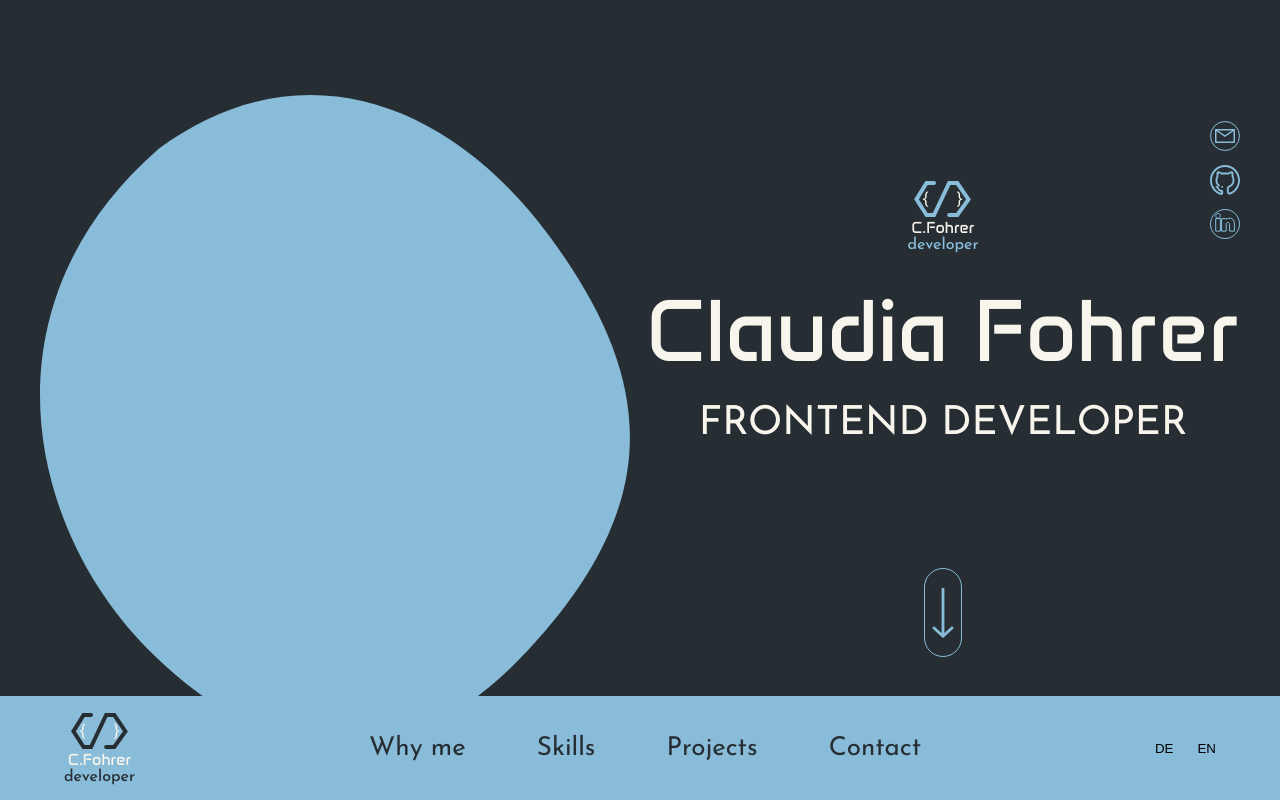
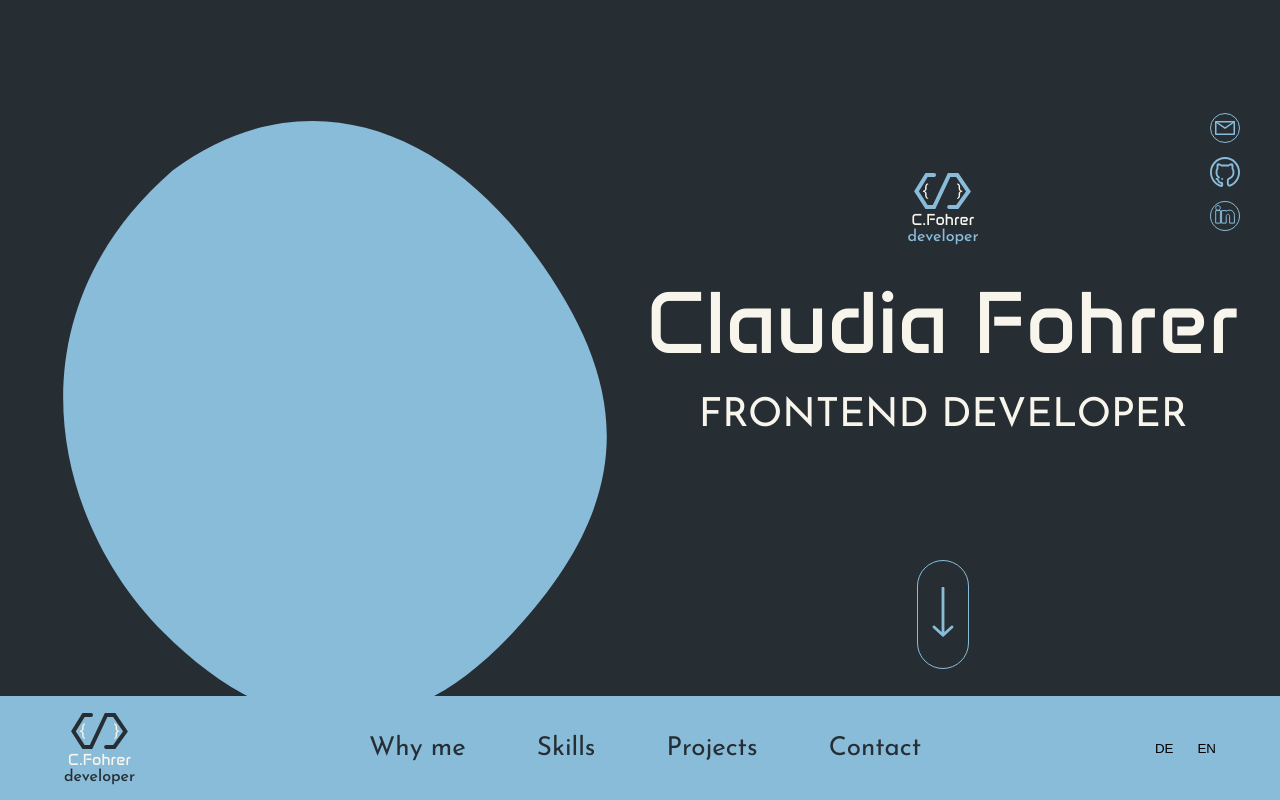
Before and after one commit to Saki63/portfolio, an Angular app: page / in a window 1280 px wide. Shown: the top 800 px of the page. Built offline with nearby package versions, Linux system fonts and the light colour scheme.

Commit message:
feat: change background, arrow and burger menu svg into component icon

```diff
--- a/src/app/landingpage/landingpage.component.html
+++ b/src/app/landingpage/landingpage.component.html
@@ -1,34 +1,25 @@
 <header class="header_resp">
     <app-logo></app-logo>
-    <button class="burger" aria-label="Menu">
-    <svg width="32" height="32" viewBox="0 0 32 32">
-        <line x1="1" y1="4"  x2="31" y2="4"  class="line top" />
-        <line x1="1" y1="16" x2="31" y2="16" class="line middle" />
-        <line x1="1" y1="28" x2="31" y2="28" class="line bottom" />
-    </svg>
+    <button class="burger" aria-label="Menu" style="padding: 8px">
+        <app-img-burger-menu [size]="32"/>
     </button>
 </header>
 <section>
     <div class="content">
         <div class="photo_content">
-            <svg class="background background_default" viewBox="0 0 589 650" fill="none" xmlns="http://www.w3.org/2000/svg">
-                <path d="M509.191 141.804C613.533 283.605 624.54 406.28 487.785 553.644C343.887 708.706 206.863 652.254 108.814 554.204C-13.1966 432.194 -61.3604 210.166 118.52 53.6275C254.232 -46.7192 404.849 0.00381212 509.191 141.804Z" fill="#89BCD9"/>
-            </svg>
-            <svg class="background background_hover" viewBox="0 0 580 641" fill="none" xmlns="http://www.w3.org/2000/svg">
-                <path d="M570.636 260.584C598.98 434.34 552.93 548.575 364.08 617.521C165.364 690.07 69.0658 577.425 26.4058 445.487C-26.6794 281.308 31.5195 61.6969 262.944 4.21507C429.46 -23.3437 542.292 86.8274 570.636 260.584Z" fill="#6CA6C7"/>
-            </svg>
+            <app-img-ellips1 [size]="600" [color]="colorPalette.primaryColor"/>
         </div>
         <div class="introduction_content">
             <div class="logo_social_media_wrapper">
                 <ul class="social_media_links">
                     <li>
-                        <app-icon-email [size]="30" [color]="'#89BCD9'"></app-icon-email>
+                        <app-icon-email [size]="30" [color]="colorPalette.primaryColor"/>
                     </li>
                     <li>
-                        <app-icon-github [size]="30" [color]="'#89BCD9'"></app-icon-github>
+                        <app-icon-github [size]="30" [color]="colorPalette.primaryColor"/>
                     </li>
                     <li>
-                        <app-icon-linkedin [size]="30" [color]="'#89BCD9'"></app-icon-linkedin>
+                        <app-icon-linkedin [size]="30" [color]="colorPalette.primaryColor"/>
                     </li>
                 </ul>
                 <app-logo></app-logo>
@@ -39,17 +30,9 @@
                 <span>FRONTEND DEVELOPER</span>
             </div>
 
-            <div class="arrow_wrapper">
-                <svg class="arrow_default" width="38" height="89" viewBox="0 0 38 89" fill="none" xmlns="http://www.w3.org/2000/svg">
-                    <path d="M20.4142 65.0634L27.3265 58.7604C27.7082 58.4123 28.2923 58.4123 28.6741 58.7604L29.1897 59.2306C29.6246 59.6272 29.6246 60.3118 29.1897 60.7084L19.6738 69.3856C19.292 69.7337 18.708 69.7337 18.3262 69.3856L8.81034 60.7084C8.3754 60.3118 8.3754 59.6272 8.81034 59.2306L9.32595 58.7604C9.7077 58.4123 10.2918 58.4123 10.6735 58.7604L17.5858 65.0634L17.5858 21C17.5858 20.4477 18.0335 20 18.5858 20H19.4142C19.9665 20 20.4142 20.4477 20.4142 21L20.4142 65.0634Z" fill="#89BCD9"/>
-                    <rect x="0.5" y="0.5" width="37" height="88" rx="18.5" stroke="#89BCD9"/>
-                </svg>
-                <svg class="arraow_hover" width="38" height="89" viewBox="0 0 38 89" fill="none" xmlns="http://www.w3.org/2000/svg">
-                    <path d="M20.4142 65.0634L27.3265 58.7604C27.7082 58.4123 28.2923 58.4123 28.6741 58.7604L29.1897 59.2306C29.6246 59.6272 29.6246 60.3118 29.1897 60.7084L19.6738 69.3856C19.292 69.7337 18.708 69.7337 18.3262 69.3856L8.81034 60.7084C8.3754 60.3118 8.3754 59.6272 8.81034 59.2306L9.32595 58.7604C9.7077 58.4123 10.2918 58.4123 10.6735 58.7604L17.5858 65.0634L17.5858 21C17.5858 20.4477 18.0335 20 18.5858 20H19.4142C19.9665 20 20.4142 20.4477 20.4142 21L20.4142 65.0634Z" fill="#89BCD9"/>
-                    <rect x="0.5" y="0.5" width="37" height="88" rx="18.5" fill="#F8F5EC" fill-opacity="0.12" stroke="#89BCD9"/>
-                </svg>
-            </div>
-
+            <button class="secondary button_transposed">
+                <app-img-arrow [height]="50" [width]="22" [color]="colorPalette.primaryColor"/>
+            </button>
         </div>
     </div>
 </section>
--- a/src/app/landingpage/landingpage.component.ts
+++ b/src/app/landingpage/landingpage.component.ts
@@ -2,13 +2,15 @@ import { Component } from '@angular/core';
 import { NavigationBarComponent } from './navigation-bar/navigation-bar.component';
 import { LogoComponent } from '../shared/logo/logo.component';
 import { SvgImageModule } from '../shared/svg-images/svg-images';
+import { colorPalette } from '../shared/color-palette';
 
 @Component({
   selector: 'app-landingpage',
   standalone: true,
   imports: [NavigationBarComponent, LogoComponent, SvgImageModule],
   templateUrl: './landingpage.component.html',
-  styleUrls: ['../../styles.scss', './landingpage.component.scss']
+  styleUrls: ['../../styles.scss', './landingpage.component.scss', '../shared/scss/button.scss']
 })
 export class LandingpageComponent {
+  colorPalette = colorPalette;
 }
--- a/src/app/shared/scss/button.scss
+++ b/src/app/shared/scss/button.scss
@@ -7,6 +7,14 @@ button{
     font-family: 'Josefin_Sans_Regular';
     font-size: 18px;
     cursor: pointer;
+}
+
+button * {
+    cursor: pointer;
+}
+
+.button_transposed{
+    padding: 26px 14px !important;
 }
 
 .primary {
--- /dev/null
+++ b/src/app/shared/svg-images/backgrounds/backgrounds.component.scss
@@ -0,0 +1,3 @@
+div {
+    display: contents;
+}
--- /dev/null
+++ b/src/app/shared/svg-images/backgrounds/svgs/ellips1-img.component.html
@@ -0,0 +1,18 @@
+<div (mouseover)="hover=true" (mouseleave)="hover=false">
+    @if (hover){
+        <svg viewBox="0 0 580 641" fill="none" xmlns="http://www.w3.org/2000/svg">
+            <path
+                d="M570.636 260.584C598.98 434.34 552.93 548.575 364.08 617.521C165.364 690.07 69.0658 577.425 26.4058 445.487C-26.6794 281.308 31.5195 61.6969 262.944 4.21507C429.46 -23.3437 542.292 86.8274 570.636 260.584Z"
+                fill="#6CA6C7"
+            />
+        </svg>
+    }
+    @else {
+        <svg viewBox="0 0 589 650" fill="none" xmlns="http://www.w3.org/2000/svg">
+            <path
+                d="M509.191 141.804C613.533 283.605 624.54 406.28 487.785 553.644C343.887 708.706 206.863 652.254 108.814 554.204C-13.1966 432.194 -61.3604 210.166 118.52 53.6275C254.232 -46.7192 404.849 0.00381212 509.191 141.804Z"
+                fill="currentColor"
+            />
+        </svg>
+    }
+</div>
--- a/src/app/shared/svg-images/base-image.component.ts
+++ b/src/app/shared/svg-images/base-image.component.ts
@@ -3,16 +3,18 @@ import { Input, Directive, HostBinding } from '@angular/core';
 @Directive()
 export abstract class BaseImageComponent {
   @Input() size = 50;
+  @Input() width: number | undefined = undefined;
+  @Input() height: number | undefined = undefined;
   @Input() color = 'currentColor';
 
   hover = false;
 
   @HostBinding('style.display') display = 'inline-flex';
-  @HostBinding('style.width.px') get width() {
-    return this.size;
+  @HostBinding('style.width.px') get iconWidth() {
+    return this.width === undefined ? this.size : this.width;
   }
-  @HostBinding('style.height.px') get height() {
-    return this.size;
+  @HostBinding('style.height.px') get iconHeight() {
+    return this.height === undefined ? this.size : this.height;
   }
   @HostBinding('style.color') get iconColor() {
     return this.color;
--- /dev/null
+++ b/src/app/shared/svg-images/other/other.component.scss
@@ -0,0 +1,3 @@
+.hover_pointer * {
+    cursor: pointer;
+}
--- /dev/null
+++ b/src/app/shared/svg-images/other/svgs/arrow-img.component.html
@@ -0,0 +1,4 @@
+<svg class="hover_pointer" viewBox="0 0 22 50" fill="none" xmlns="http://www.w3.org/2000/svg">
+    <path d="M12.4142 45.0634L19.3265 38.7604C19.7082 38.4123 20.2923 38.4123 20.6741 38.7604L21.1897 39.2306C21.6246 39.6272 21.6246 40.3118 21.1897 40.7084L11.6738 49.3856C11.292 49.7337 10.708 49.7337 10.3262 49.3856L0.810336 40.7084C0.375396 40.3118 0.375396 39.6272 0.810337 39.2306L1.32595 38.7604C1.7077 38.4123 2.29178 38.4123 2.67354 38.7604L9.58575 45.0634L9.58575 1C9.58575 0.447717 10.0335 0 10.5858 0L11.4142 0C11.9665 0 12.4142 0.447715 12.4142 1L12.4142 45.0634Z"
+    fill="currentColor"/>
+</svg>
--- /dev/null
+++ b/src/app/shared/svg-images/other/svgs/burger-menu-img.component.html
@@ -0,0 +1,5 @@
+<svg class="hover_pointer" viewBox="0 0 32 32" fill="none" xmlns="http://www.w3.org/2000/svg">
+    <path d="M1 2H31" stroke="#F8F5EC" stroke-width="2" stroke-linecap="round"/>
+    <path d="M1 16H31" stroke="#F8F5EC" stroke-width="2" stroke-linecap="round"/>
+    <path d="M1 30H31" stroke="#F8F5EC" stroke-width="2" stroke-linecap="round"/>
+</svg>
```
Also changed, not shown: src/app/shared/svg-images/backgrounds/backgrounds.component.ts (added, +9 -0 lines), src/app/shared/svg-images/other/other.component.ts (added, +16 -0 lines), src/app/shared/svg-images/svg-images.ts (+10 -2 lines).
